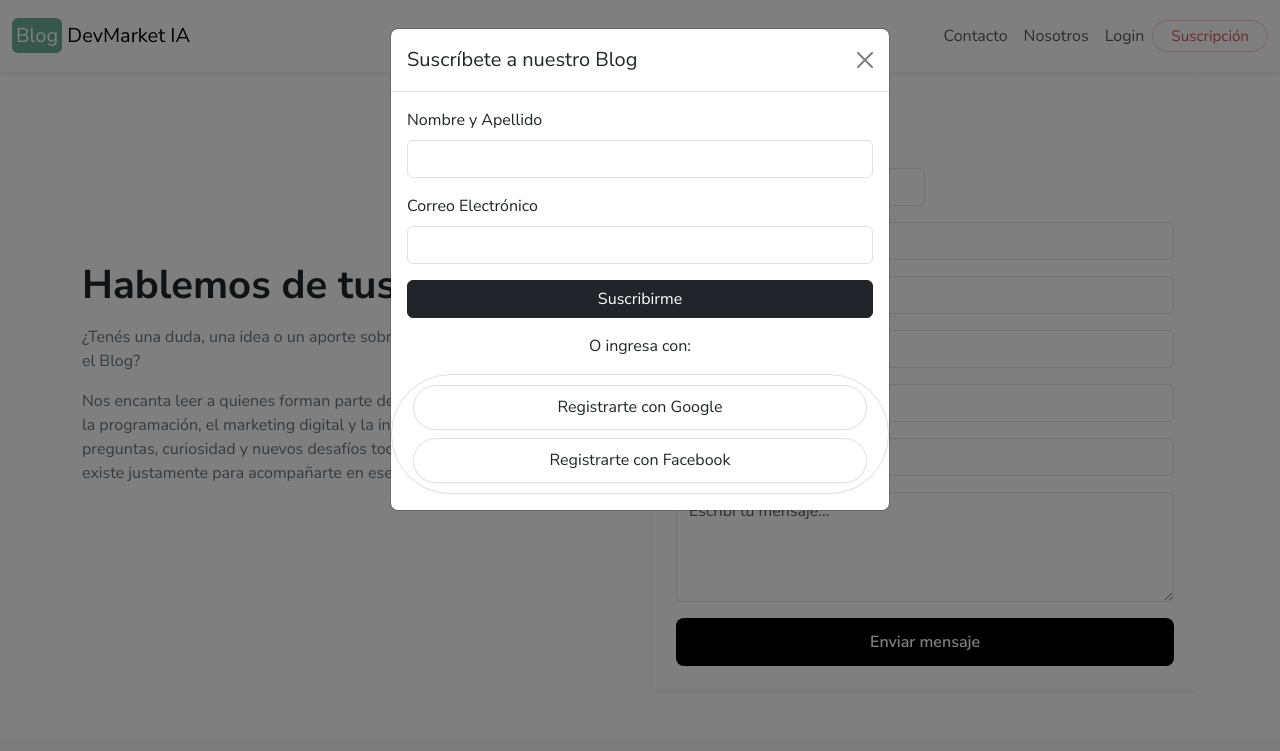
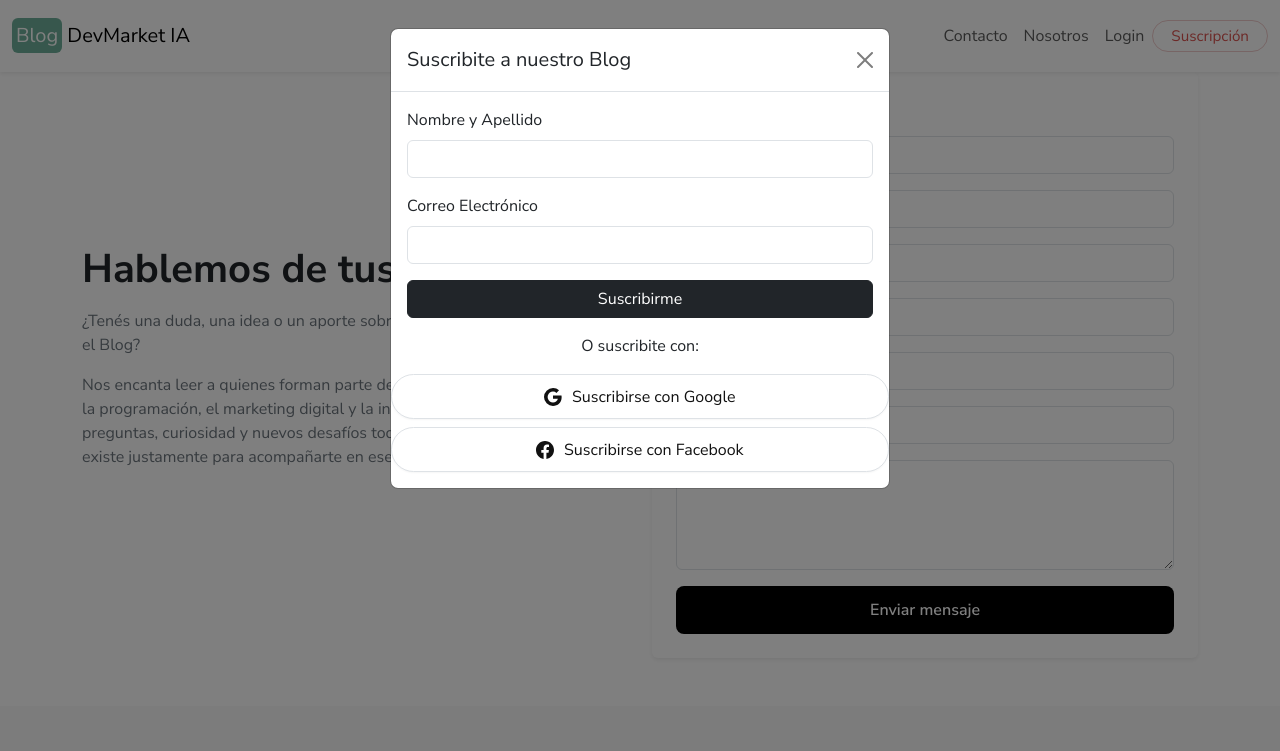
Before and after one commit to Angeln0294/BlogMarketingIA-Proyecto-Grupal, a plain HTML site: page pages/contacto.html in a window 1280 px wide. Both pictures are taken after a click on the button "Suscripción". Shown: the top 751 px of the page. Drawn offline with nearby package versions, Linux system fonts and the light colour scheme.

Commit message:
fix(contacto): QA final UI/UX, CTAs funcionales, links y consistencia de formulario

```diff
--- a/CSS/contacto.css
+++ b/CSS/contacto.css
@@ -1,43 +1,30 @@
-/* Fuente general del proyecto */
 @import url("https://fonts.googleapis.com/css2?family=Nunito+Sans:wght@300;400;600;700&display=swap");
+
+:root {
+  --color-accent: #6faf9a;
+  --color-border-soft: #dee2e6;
+}
 
 body {
   font-family: "Nunito Sans", sans-serif;
 }
 
-/*------------------------------------------------
-  VARIABLES BÁSICAS (opcional, pero útil)
-------------------------------------------------*/
-:root {
-  --color-accent: #6faf9a;
-  --color-border-soft: #dee2e6;
+.navbar {
+  background-color: #ffffff;
 }
 
-/*------------------------------------------------
-  NAVBAR
-------------------------------------------------*/
-.navbar{
-    background-color: white;
-}
 .color-blog {
   background-color: var(--color-accent);
 }
 
-/* Botón de Suscripción en el navbar */
 .btn-suscripcion-rojo {
-  /* Color de fuente y borde más suave para integrar con el gris del menú */
   color: #d9534f !important;
-  border: 1px solid #eecaca !important; /* Borde más fino (1px) */
-
+  border: 1px solid #eecaca !important;
   background-color: transparent;
   border-radius: 50px;
-
-  /* Ajuste de tamaño para nivelar con los otros textos */
   padding: 4px 18px !important;
   font-size: 0.95rem;
   font-weight: 500;
-
-  /* Alineación vertical */
   display: inline-flex;
   align-items: center;
   transition: all 0.3s ease;
@@ -48,16 +35,24 @@
   border-color: #d9534f !important;
 }
 
-/* Si en el modal de suscripción usás botones sociales,
-   dejá esto. Si no, lo podés borrar sin problema. */
 .btn-social {
   background-color: #ffffff;
   border: 1px solid var(--color-border-soft);
   border-radius: 999px;
   padding: 0.6rem 1.3rem;
-  text-align: left;
   font-weight: 500;
   box-shadow: 0 1px 2px rgba(0, 0, 0, 0.04);
+  display: flex;
+  align-items: center;
+  justify-content: center;
+  gap: 0.6rem;
+}
+
+.btn-social .social-icon {
+  flex-shrink: 0;
+  display: flex;
+  align-items: center;
+  justify-content: center;
 }
 
 .btn-social:hover,
@@ -66,15 +61,10 @@
   color: #111111;
 }
 
-@media (max-width: 767.98px) {
-  .btn-social {
-    text-align: center;
-  }
+.btn-redes {
+  text-decoration: none;
+  color: #111111;
 }
-
-/*------------------------------------------------
-  ESTILOS ESPECÍFICOS DE CONTACTO
-------------------------------------------------*/
 
 h1 span {
   color: var(--color-accent);
@@ -104,6 +94,10 @@
   background-color: #000000 !important;
   color: #ffffff !important;
   transform: translateY(0);
+}
+
+#link-web{
+  text-decoration: none;
 }
 
 .footer-dev {
@@ -142,8 +136,8 @@
 }
 
 .btn-footer-newsletter {
-  background-color: #6faf9a;
-  border-color: #6faf9a;
+  background-color: var(--color-accent);
+  border-color: var(--color-accent);
   color: #111111;
   border-radius: 999px;
   padding: 0.45rem 1.1rem;
@@ -169,7 +163,7 @@
 
 .footer-link:hover,
 .footer-link:focus {
-  color: #6faf9a;
+  color: var(--color-accent);
   text-decoration: underline;
 }
 
@@ -185,8 +179,8 @@
 
 .footer-social-link:hover,
 .footer-social-link:focus {
-  border-color: #6faf9a;
-  color: #6faf9a;
+  border-color: var(--color-accent);
+  color: var(--color-accent);
 }
 
 .footer-divider {
@@ -223,6 +217,10 @@
 }
 
 @media (max-width: 767.98px) {
+  .btn-social {
+    text-align: center;
+  }
+
   .footer-dev {
     text-align: left;
   }
--- a/pages/contacto.html
+++ b/pages/contacto.html
@@ -57,21 +57,15 @@
           </button>
           <div class="collapse navbar-collapse" id="navbarNav">
             <ul class="navbar-nav ms-auto">
-              <!-- Botón Contacto -->
               <li class="nav-item">
                 <a class="nav-link" href="../pages/contacto.html">Contacto</a>
               </li>
-              <!-- Botón acerca de nosotros -->
               <li class="nav-item">
-                <a class="nav-link" href="../pages/nosotros.html"
-                  >Nosotros</a
-                >
+                <a class="nav-link" href="../pages/nosotros.html">Nosotros</a>
               </li>
-              <!-- Botón login -->
               <li class="nav-item">
                 <a class="nav-link" href="../pages/login.html">Login</a>
               </li>
-              <!-- Botón Suscripción (abre modal) -->
               <li class="nav-item d-flex align-items-center">
                 <button
                   class="btn btn-suscripcion-rojo"
@@ -85,7 +79,6 @@
           </div>
         </div>
       </nav>
-      <!-- Modal Suscripción -->
       <div
         class="modal fade"
         id="suscripcionModal"
@@ -97,7 +90,7 @@
           <div class="modal-content">
             <div class="modal-header">
               <h5 class="modal-title" id="suscripcionModalLabel">
-                Suscríbete a nuestro Blog
+                Suscribite a nuestro Blog
               </h5>
               <button
                 type="button"
@@ -136,14 +129,53 @@
               </form>
             </div>
             <div class="text-center">
-              <p>O ingresa con:</p>
-              <div class="d-grid gap-2 mb-3 btn-social">
-                <button type="button" class="text-center btn btn-social w-100">
-                  Registrarte con Google
-                </button>
-                <button type="button" class="text-center btn btn-social w-100">
-                  Registrarte con Facebook
-                </button>
+              <p>O suscribite con:</p>
+              <div class="d-grid gap-2 mb-3">
+                <a
+                  class="btn btn-social w-100 btn-redes"
+                  href="https://myaccount.google.com/?utm_source=sign_in_no_continue&pli=1"
+                  target="_blank"
+                  rel="noopener noreferrer"
+                >
+                  <span class="social-icon">
+                    <svg
+                      xmlns="http://www.w3.org/2000/svg"
+                      width="18"
+                      height="18"
+                      fill="currentColor"
+                      class="bi bi-google"
+                      viewBox="0 0 16 16"
+                    >
+                      <path
+                        d="M15.545 6.558a9.4 9.4 0 0 1 .139 1.626c0 2.434-.87 4.492-2.384 5.885h.002C11.978 15.292 10.158 16 8 16A8 8 0 1 1 8 0a7.7 7.7 0 0 1 5.352 2.082l-2.284 2.284A4.35 4.35 0 0 0 8 3.166c-2.087 0-3.86 1.408-4.492 3.304a4.8 4.8 0 0 0 0 3.063h.003c.635 1.893 2.405 3.301 4.492 3.301 1.078 0 2.004-.276 2.722-.764h-.003a3.7 3.7 0 0 0 1.599-2.431H8v-3.08z"
+                      />
+                    </svg>
+                  </span>
+                  <span>Suscribirse con Google</span>
+                </a>
+
+                <a
+                  class="btn btn-social w-100 btn-redes"
+                  href="https://www.facebook.com/"
+                  target="_blank"
+                  rel="noopener noreferrer"
+                >
+                  <span class="social-icon">
+                    <svg
+                      xmlns="http://www.w3.org/2000/svg"
+                      width="18"
+                      height="18"
+                      fill="currentColor"
+                      class="bi bi-facebook"
+                      viewBox="0 0 16 16"
+                    >
+                      <path
+                        d="M16 8.049c0-4.446-3.582-8.05-8-8.05C3.58 0-.002 3.603-.002 8.05c0 4.017 2.926 7.347 6.75 7.951v-5.625h-2.03V8.05H6.75V6.275c0-2.017 1.195-3.131 3.022-3.131.876 0 1.791.157 1.791.157v1.98h-1.009c-.993 0-1.303.621-1.303 1.258v1.51h2.218l-.354 2.326H9.25V16c3.824-.604 6.75-3.934 6.75-7.951"
+                      />
+                    </svg>
+                  </span>
+                  <span>Suscribirse con Facebook</span>
+                </a>
               </div>
             </div>
           </div>
@@ -175,15 +207,12 @@
                 <h5 class="fw-bold mb-3">Envianos un mensaje</h5>
 
                 <form>
-                  <div class="col-md-6 mb-3">
-                    <label class="form-label" for="nombreCompleto"
-                      >Nombre completo</label
-                    >
+                    <div class="mb-3">
                     <input
                       type="text"
                       id="nombreCompleto"
                       class="form-control"
-                      placeholder="Ej: Ana García"
+                      placeholder="Nombre completo*"
                       required
                     />
                   </div>
@@ -284,7 +313,7 @@
               <p class="mb-2"><strong>Teléfono:</strong> +54 11 1234-5678</p>
               <p class="mb-2"><strong>Email:</strong> info@devmarketai.com</p>
               <p class="mb-2">
-                <strong>Sitio web:</strong> www.devmarketai.com
+                <strong>Sitio web:</strong><a id="link-web" href="/index.html"> www.devmarketai.com</a>
               </p>
 
               <p class="mt-3 text-secondary">
@@ -296,7 +325,7 @@
         </div>
       </section>
     </main>
-     <footer class="footer-dev">
+    <footer class="footer-dev">
       <div class="container py-5">
         <div class="row row-cols-1 row-cols-md-3 g-4">
           <div class="col">
@@ -308,13 +337,15 @@
               />
               <div>
                 <h2 class="footer-logo mb-2">
-                  <span class="color-blog text-white px-2 py-1 rounded">Blog</span>
+                  <span class="color-blog text-white px-2 py-1 rounded"
+                    >Blog</span
+                  >
                   DevMarketIA
                 </h2>
                 <p class="footer-text mb-3">
-                  Contenidos sobre programación, marketing e inteligencia artificial
-                  para equipos y personas que quieren entender y aprovechar la
-                  tecnología en su día a día.
+                  Contenidos sobre programación, marketing e inteligencia
+                  artificial para equipos y personas que quieren entender y
+                  aprovechar la tecnología en su día a día.
                 </p>
                 <button
                   type="button"
@@ -331,11 +362,19 @@
           <div class="col">
             <h3 class="footer-title">Explorá contenidos</h3>
             <ul class="footer-links list-unstyled mb-0">
-              <li><a href="#" class="footer-link">Programación y desarrollo</a></li>
+              <li>
+                <a href="#" class="footer-link">Programación y desarrollo</a>
+              </li>
               <li><a href="#" class="footer-link">Marketing y contenido</a></li>
-              <li><a href="#" class="footer-link">IA aplicada y herramientas</a></li>
-              <li><a href="#" class="footer-link">Automatización y funnels</a></li>
-              <li><a href="#" class="footer-link">Datos, métricas y analítica</a></li>
+              <li>
+                <a href="#" class="footer-link">IA aplicada y herramientas</a>
+              </li>
+              <li>
+                <a href="#" class="footer-link">Automatización y funnels</a>
+              </li>
+              <li>
+                <a href="#" class="footer-link">Datos, métricas y analítica</a>
+              </li>
             </ul>
           </div>
 
@@ -344,9 +383,11 @@
             <ul class="footer-links list-unstyled mb-3">
               <li><a href="#" class="footer-link">Preguntas frecuentes</a></li>
               <li><a href="#" class="footer-link">Soporte / Ayuda</a></li>
-              <li><a href="#" class="footer-link">Guía para nuevos lectores</a></li>
               <li>
-               <a href="../pages/nosotros.html" class="footer-link">
+                <a href="#" class="footer-link">Guía para nuevos lectores</a>
+              </li>
+              <li>
+                <a href="../pages/nosotros.html" class="footer-link">
                   Nosotros
                 </a>
               </li>
@@ -360,13 +401,13 @@
             <h4 class="footer-subtitle">Seguinos</h4>
             <ul class="footer-social list-inline mb-0">
               <li class="list-inline-item">
-                <a href="#" class="footer-social-link">X</a>
+                <a href="https://x.com/MoureDev" class="footer-social-link">X</a>
               </li>
               <li class="list-inline-item">
-                <a href="#" class="footer-social-link">LinkedIn</a>
+                <a href="https://es.linkedin.com/company/mouredev" class="footer-social-link">LinkedIn</a>
               </li>
               <li class="list-inline-item">
-                <a href="#" class="footer-social-link">YouTube</a>
+                <a href="https://www.youtube.com/@mouredev" class="footer-social-link">YouTube</a>
               </li>
             </ul>
           </div>
```
